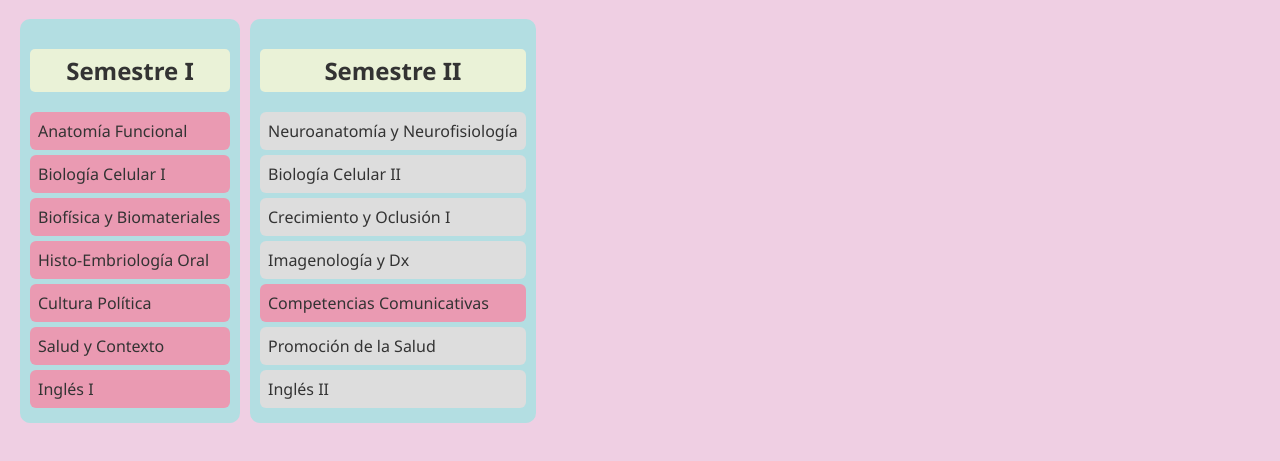
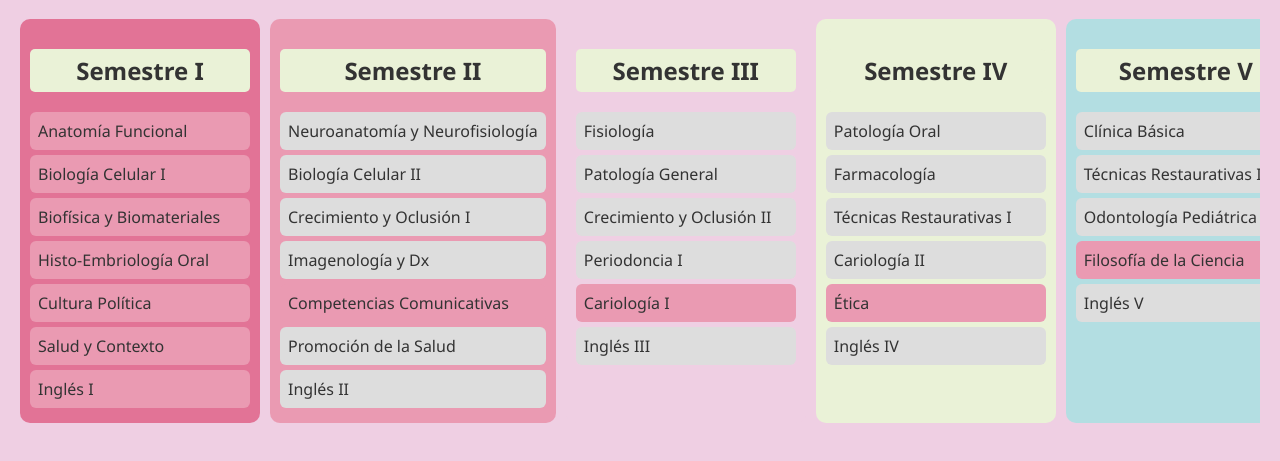
Before and after one commit to Mari2111/Plan-de-estudio-Odonto, a plain HTML site: page index.html in a window 1280 px wide. Shown: the part 87-548 px from the top of the page. Drawn offline with Linux system fonts and the light colour scheme.

Commit message:
Update index1.html

```diff
--- a/index.html
+++ b/index.html
@@ -26,7 +26,7 @@
       background-color: #b3dee2;
       border-radius: 10px;
       padding: 10px;
-      min-width: 200px;
+      min-width: 220px;
     }
     .semestre h2 {
       text-align: center;
@@ -88,9 +88,68 @@
         { id: 12, nombre: "Competencias Comunicativas", prereq: [] },
         { id: 13, nombre: "Promoción de la Salud", prereq: [6] },
         { id: 14, nombre: "Inglés II", prereq: [7] }
+      ],
+      "III": [
+        { id: 15, nombre: "Fisiología", prereq: [1, 3] },
+        { id: 16, nombre: "Patología General", prereq: [2, 9] },
+        { id: 17, nombre: "Crecimiento y Oclusión II", prereq: [10] },
+        { id: 18, nombre: "Periodoncia I", prereq: [4] },
+        { id: 19, nombre: "Cariología I", prereq: [] },
+        { id: 20, nombre: "Inglés III", prereq: [14] }
+      ],
+      "IV": [
+        { id: 21, nombre: "Patología Oral", prereq: [16] },
+        { id: 22, nombre: "Farmacología", prereq: [15] },
+        { id: 23, nombre: "Técnicas Restaurativas I", prereq: [19] },
+        { id: 24, nombre: "Cariología II", prereq: [19] },
+        { id: 25, nombre: "Ética", prereq: [] },
+        { id: 26, nombre: "Inglés IV", prereq: [20] }
+      ],
+      "V": [
+        { id: 27, nombre: "Clínica Básica", prereq: [21, 22, 23] },
+        { id: 28, nombre: "Técnicas Restaurativas II", prereq: [23] },
+        { id: 29, nombre: "Odontología Pediátrica", prereq: [24] },
+        { id: 30, nombre: "Filosofía de la Ciencia", prereq: [] },
+        { id: 31, nombre: "Inglés V", prereq: [26] }
+      ],
+      "VI": [
+        { id: 32, nombre: "Práctica Integral Adultos I", prereq: [27] },
+        { id: 33, nombre: "Endodoncia I", prereq: [28] },
+        { id: 34, nombre: "Procesos de Investigación I", prereq: [] },
+        { id: 35, nombre: "Salud Pública y Epidemiología", prereq: [13] },
+        { id: 36, nombre: "Inglés VI", prereq: [31] }
+      ],
+      "VII": [
+        { id: 37, nombre: "Práctica Integral Adultos II", prereq: [32] },
+        { id: 38, nombre: "Endodoncia II", prereq: [33] },
+        { id: 39, nombre: "Intervenciones Salud Pública I", prereq: [35] },
+        { id: 40, nombre: "Procesos de Investigación II", prereq: [34] }
+      ],
+      "VIII": [
+        { id: 41, nombre: "Práctica Integral Adultos III", prereq: [37] },
+        { id: 42, nombre: "Odontología Forense", prereq: [40] },
+        { id: 43, nombre: "Intervenciones Salud Pública II", prereq: [39] },
+        { id: 44, nombre: "Administración en Salud", prereq: [] }
+      ],
+      "IX": [
+        { id: 45, nombre: "Práctica Estomatología y Cirugía Oral I", prereq: [41] },
+        { id: 46, nombre: "Práctica Integral Adultos IV", prereq: [41] },
+        { id: 47, nombre: "Práctica Integral Niños I", prereq: [29] },
+        { id: 48, nombre: "Intervenciones Salud Pública III", prereq: [43] },
+        { id: 49, nombre: "Libre 1", prereq: [] }
+      ],
+      "X": [
+        { id: 50, nombre: "Rotación Hospitalaria", prereq: [45, 46] },
+        { id: 51, nombre: "Práctica Estomatología y Cirugía Oral II", prereq: [45] },
+        { id: 52, nombre: "Práctica Integral Niños II", prereq: [47] },
+        { id: 53, nombre: "Práctica Institucional Integrada", prereq: [50, 51, 52] },
+        { id: 54, nombre: "Desarrollo Sostenible", prereq: [] },
+        { id: 55, nombre: "Libre 2", prereq: [] },
+        { id: 56, nombre: "Libre 3", prereq: [] }
       ]
-      // Continúa agregando hasta el X semestre...
     };
+
+    const colores = ["#e27396", "#ea9ab2", "#efcfe3", "#eaf2d7", "#b3dee2"];
 
     const aprobadas = JSON.parse(localStorage.getItem('materiasAprobadas')) || [];
 
@@ -100,9 +159,12 @@
 
     function crearMalla() {
       const malla = document.getElementById('malla');
+      let colorIndex = 0;
+
       for (const [semestre, lista] of Object.entries(materias)) {
         const col = document.createElement('div');
         col.className = 'semestre';
+        col.style.backgroundColor = colores[colorIndex % colores.length];
         const title = document.createElement('h2');
         title.textContent = `Semestre ${semestre}`;
         col.appendChild(title);
@@ -117,7 +179,13 @@
             div.classList.add('aprobada');
           } else if (bloqueada) {
             div.classList.add('bloqueada');
-            const faltan = materia.prereq.filter(pr => !aprobadas.includes(pr)).join(', ');
+            const faltan = materia.prereq.map(id => {
+              for (const sem of Object.values(materias)) {
+                const mat = sem.find(m => m.id === id);
+                if (mat) return mat.nombre;
+              }
+              return `ID ${id}`;
+            }).join(', ');
             div.setAttribute('data-tooltip', `Falta aprobar: ${faltan}`);
           }
 
@@ -138,6 +206,7 @@
           col.appendChild(div);
         });
 
+        colorIndex++;
         malla.appendChild(col);
       }
     }
```
